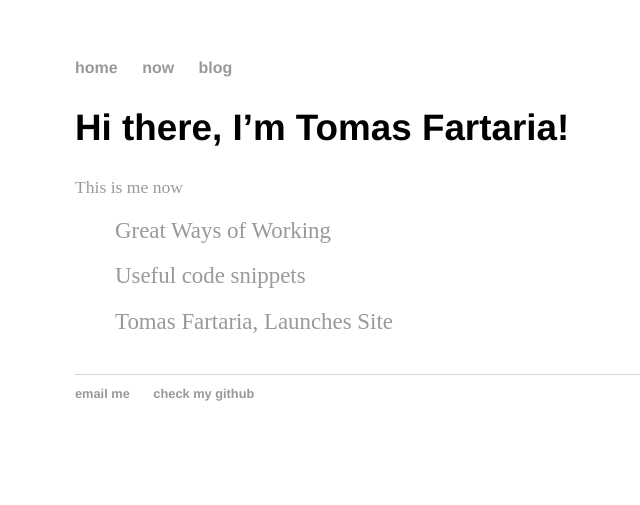
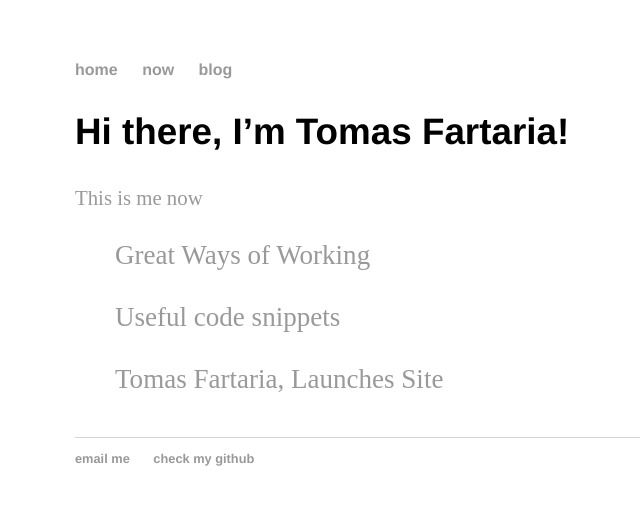
Before and after one commit to fartariatomas/fartariatomas.github.io, a Jekyll site: the page built from index.md, in a window 1280 px wide. Shown: the top 505 px of the page, without its empty margins (117-757 px from the left). Built offline with Jekyll 4.4.1, drawn with Linux system fonts in a browser that asks for light colours.

Commit message:
tweak css again

```diff
--- a/css/main.css
+++ b/css/main.css
@@ -3,7 +3,7 @@ body { margin: 60px auto; width: 70%; }
 a { text-decoration: none; color: #999; }
 a:hover { text-decoration: underline; }
 
-p, ul { font-size: 1.1em; line-height: 1.0em; color: #333; }
+p, ul { font-size: 1.3em; line-height: 1.3em; color: #333; }
 
 h1, h2, h3, h4 { font-family: 'Helvetica', 'Arial', 'Sans-Serif'; }
 h1 { font-size: 2.6em; }
```
